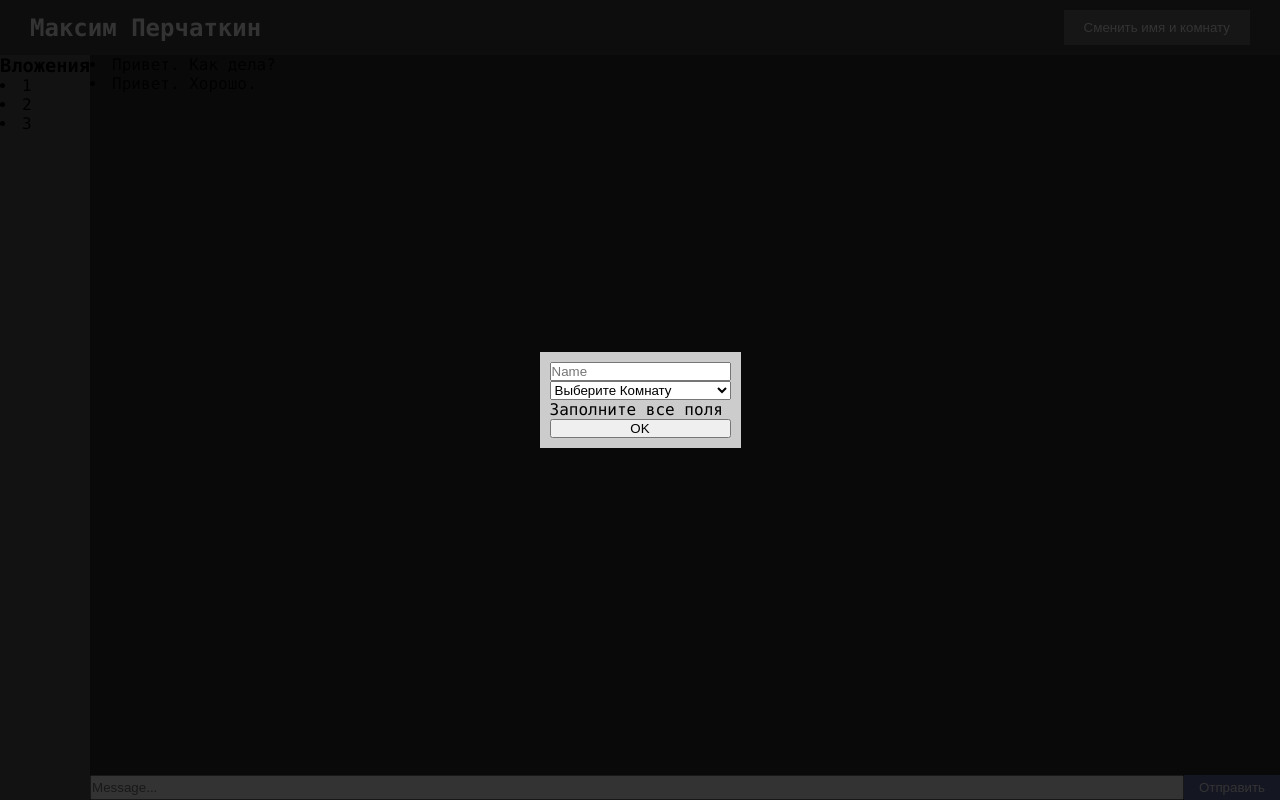
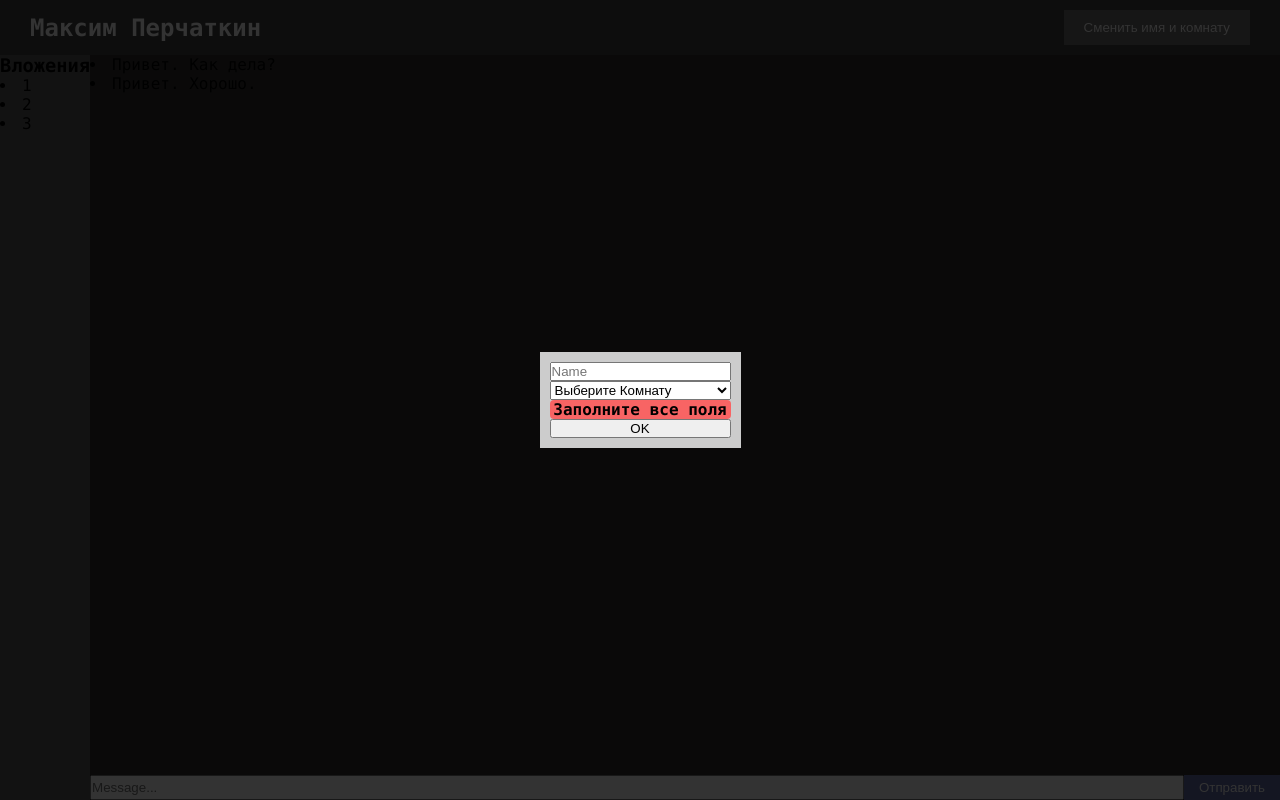
Before and after one commit to DSoftheM/udv-test-task, a React (Create React App) app: page / in a window 1280 px wide. Both pictures are taken after a click on the button "OK". Built offline with nearby package versions, Linux system fonts and the light colour scheme.

Commit message:
error component

```diff
--- /dev/null
+++ b/src/components/Error/Error.scss
@@ -0,0 +1,6 @@
+.error-message {
+    background-color: rgb(248, 100, 100);
+    font-weight: 600;
+    text-align: center;
+    border-radius: 4px;
+}
--- /dev/null
+++ b/src/components/Error/Error.tsx
@@ -0,0 +1,10 @@
+import './Error.scss';
+
+interface ErrorProps {
+    isError: boolean;
+    text: string;
+}
+
+export default function Error({ isError, text }: ErrorProps): JSX.Element | null {
+    return isError ? <p className='error-message'>{text}</p> : null;
+}
--- a/src/components/Modal/Modal.tsx
+++ b/src/components/Modal/Modal.tsx
@@ -3,6 +3,7 @@ import { createPortal } from "react-dom";
 import { useAppDispatch, useAppSelector } from "../../redux/hooks/hooks";
 import { toggleModal } from "../../redux/slices/modalSlice";
 import { setUserInfo } from "../../redux/slices/userSlice";
+import Error from "../Error/Error";
 import './Modal.scss';
 
 interface ModalProps {
@@ -28,13 +29,13 @@ export default function Modal({ }: ModalProps): JSX.Element | null {
         setRoomId(+value);
     };
 
-    const showError = () => setIsError(true);
     const handleClose = () => {
         if (roomId > 0 && name !== '') {
             dispatch(toggleModal());
             dispatch(setUserInfo({ name, roomId }));
+            setIsError(false);
         } else {
-            showError();
+            setIsError(true);
         }
     };
 
@@ -48,7 +49,7 @@ export default function Modal({ }: ModalProps): JSX.Element | null {
                             <option value={id === roomId ? 'active' : id} key={id}>{text}</option>
                         )}
                     </select>
-                    {isError && <p>Заполните все поля</p>}
+                    <Error isError={isError} text="Заполните все поля" />
                     <button type="submit" className="modal__submit" onClick={handleClose}>OK</button>
                 </div>
             </div>
```
